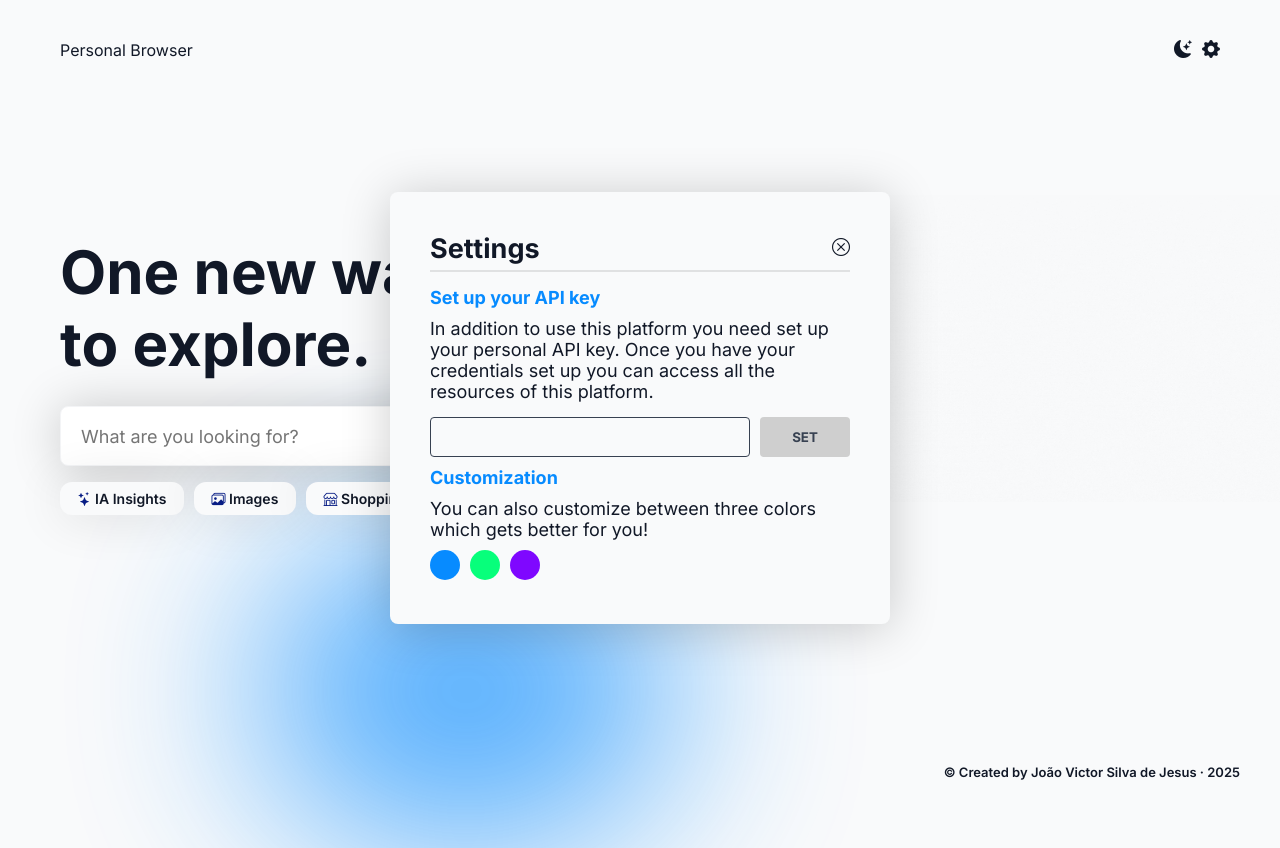
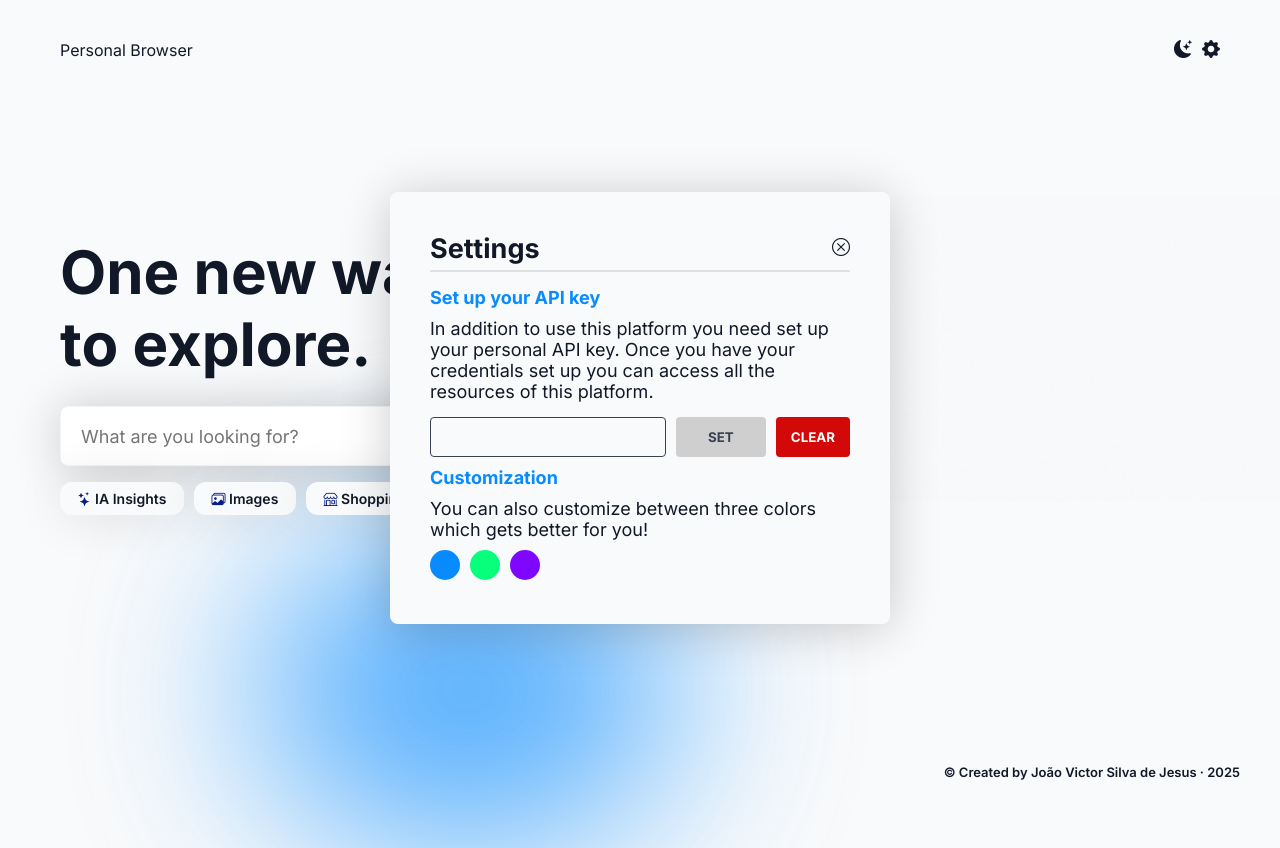
Before and after one commit to joaovsj/Personal-Browser, an Angular app: page / in a window 1280 px wide. Both pictures are taken after a click on the button 1211 px from the left and 48 px from the top of the page. Built offline with nearby package versions, Linux system fonts and the light colour scheme.

Commit message:
:sparkles: feat: button to remove api key added

```diff
--- a/src/SCSS/module/_button.scss
+++ b/src/SCSS/module/_button.scss
@@ -9,6 +9,8 @@
     font-weight: bold;
     font-family: "Inter", sans-serif;
     transition: .5s;
+
+
 
     &.--disabled{
         background-color: #cfcfcf;
@@ -22,3 +24,27 @@
         box-shadow: rgba(99, 99, 99, 0.2) 0px 2px 8px 0px;
     }
 }
+
+.btn-small{
+    padding: 0 15px;
+    height: 100%;
+    border-radius: 4px;
+    border: none;
+    background-color: var(--primary-color);
+    color: var(--light-gray);
+    text-transform: uppercase;
+    font-weight: bold;
+    font-family: "Inter", sans-serif;
+    transition: .5s;
+
+    &:hover{
+        cursor: pointer;
+        transform: translateY(-2px);
+        box-shadow: rgba(99, 99, 99, 0.2) 0px 2px 8px 0px;
+    }
+}
+
+.btn-danger{
+    background-color: rgb(211, 8, 8);
+    color: #FFF;
+}
--- a/src/app/shared/components/modal/modal.component.html
+++ b/src/app/shared/components/modal/modal.component.html
@@ -12,12 +12,20 @@
         <p class="settings__description">In addition to use this platform you need set up your personal API key. Once you have your credentials set up you can access all the resources of this platform. </p>
         <div class="settings__buttons">
             <input type="password" name="" id="" formControlName="apikey">
+
             <button
                 type="submit"
                 class="btn"
                 [disabled]="apiform.invalid"
                 [class.--disabled]="apiform.invalid"
+                title="Set API Key"
                 >Set </button>
+
+
+            <button type="button" class="btn-small btn-danger" title="Clear" (click)="removeApiKey()">
+                <!-- <i class="bi bi-x"></i> -->
+                Clear
+            </button>
         </div>
     </form>
     <div class="customization">
--- a/src/app/shared/components/modal/modal.component.ts
+++ b/src/app/shared/components/modal/modal.component.ts
@@ -26,6 +26,8 @@ export class ModalComponent {
     this.apiform = this.#fb.group({
       apikey: ["", Validators.required]
     });
+
+    this.loadApiKey();
   }
 
   @Output() closeModal = new EventEmitter();
@@ -43,4 +45,17 @@ export class ModalComponent {
     this.#settingService.setApiKey(key)
     this.#confirmService.show("Api key set successfully");
   }
+
+  removeApiKey(){
+    this.#settingService.setApiKey("");
+    this.apiform.reset();
+    this.#confirmService.show("API Key removed sucessfully");
+  }
+
+  loadApiKey(){
+    const keyDefinied = this.#settingService.getApiKey();
+    if (keyDefinied !== "") {
+      this.apiform.patchValue({apikey: keyDefinied});
+    }
+  }
 }
--- a/src/app/shared/components/search/search.component.scss
+++ b/src/app/shared/components/search/search.component.scss
@@ -38,7 +38,6 @@
 
             &:focus + .search__icon{
                 right: 1%;
-
             }
 
             &:focus + .search__icon i{
@@ -53,6 +52,7 @@
             right: 2%;
             border: none;
             background-color: transparent;
+            cursor: pointer;
             transition: .4s;
 
             i{
```
